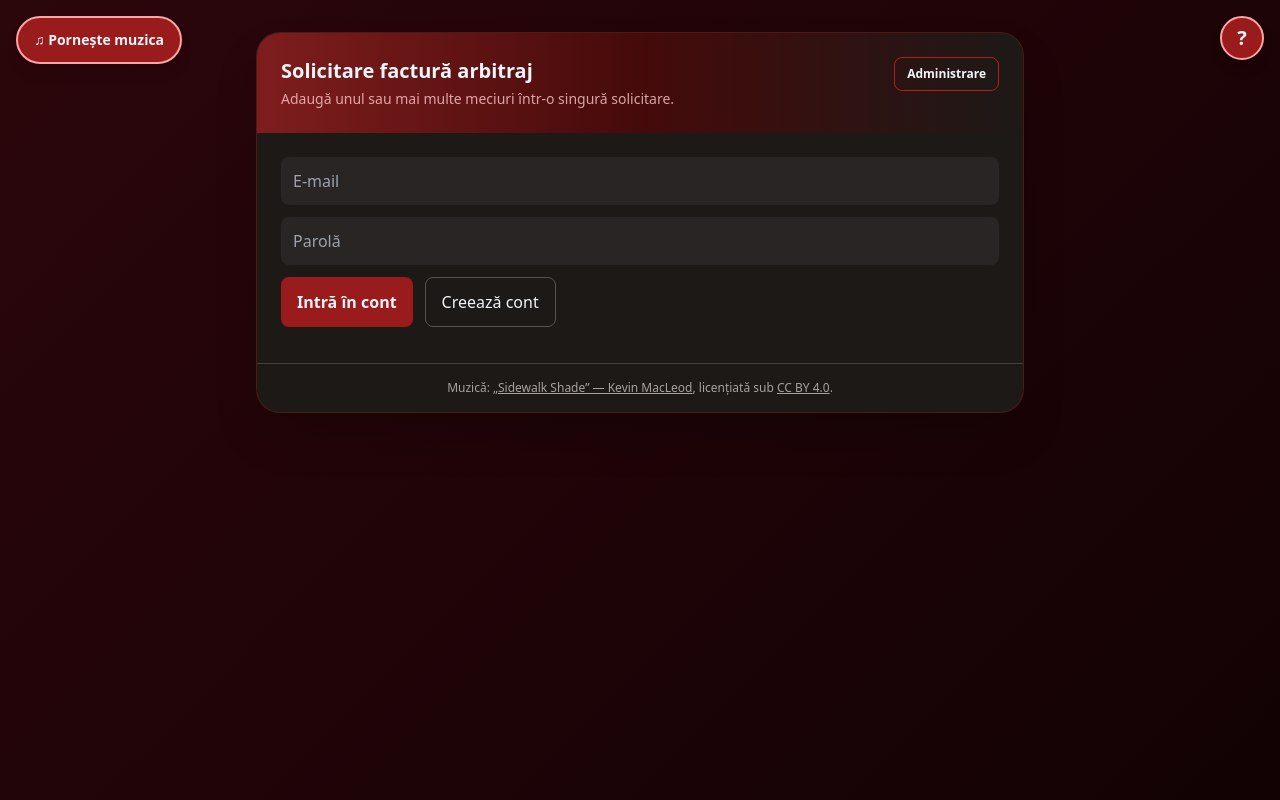
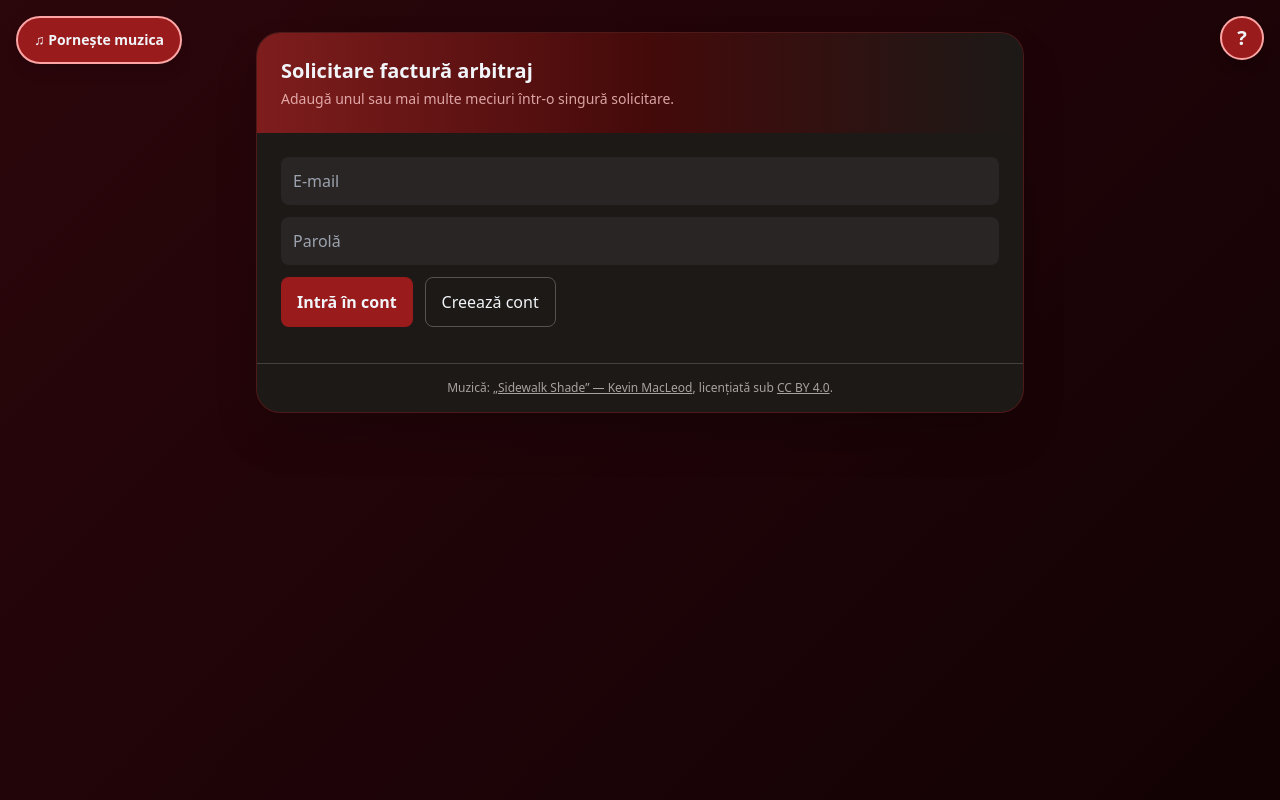
Before and after one commit to Andrei-Orheanu/facturi-arbitraj, a plain HTML site: page index.html in a window 1280 px wide. Drawn offline with nearby package versions, Linux system fonts and the light colour scheme.

Commit message:
Add files via upload

```diff
--- a/index.html
+++ b/index.html
@@ -41,7 +41,7 @@
   <main class="max-w-3xl mx-auto overflow-hidden rounded-3xl border border-red-900/50 bg-stone-900 shadow-2xl">
     <header class="flex items-start justify-between gap-4 bg-gradient-to-r from-red-900 via-red-950 to-stone-900 p-6">
       <div><h1 class="text-xl font-bold">Solicitare factură arbitraj</h1><p class="mt-1 text-sm text-red-200/80">Adaugă unul sau mai multe meciuri într-o singură solicitare.</p></div>
-      <div class="flex flex-wrap justify-end gap-2"><button id="installButton" type="button" class="hidden rounded-lg border border-red-300 px-3 py-2 text-xs font-bold">Instalează aplicația</button><a href="admin.html" class="rounded-lg border border-red-700 px-3 py-2 text-xs font-bold">Administrare</a></div>
+      <div class="flex flex-wrap justify-end gap-2"><button id="installButton" type="button" class="hidden rounded-lg border border-red-300 px-3 py-2 text-xs font-bold">Instalează aplicația</button><a id="adminLink" href="admin.html" class="hidden rounded-lg border border-red-700 px-3 py-2 text-xs font-bold">Administrare</a></div>
     </header>
     <section id="auth" class="p-6">
       <form id="authForm" class="space-y-3">
@@ -98,7 +98,7 @@ function localToday(){const now=new Date(),offset=now.getTimezoneOffset()*60000;
 function addEntry(){const fragment=$('entry').content.cloneNode(true),card=fragment.querySelector('.entry');card.querySelector('.data').max=localToday();card.querySelector('.remove').onclick=()=>{if(document.querySelectorAll('.entry').length===1)return;card.remove();refreshEntryTitles();updateTotal()};card.querySelector('.suma').oninput=updateTotal;$('entries').append(fragment);refreshEntryTitles()}
 function updatePayment(){const isBank=document.querySelector('[name="plata"][value="BANK"]').checked,iban=$('iban');iban.classList.toggle('hidden',!isBank);iban.required=isBank}
 function message(text,warning=false){$('formMessage').textContent=text;$('formMessage').className=`text-sm ${warning?'text-amber-200':'text-emerald-300'}`}
-async function show(session){user=session?.user;$('auth').classList.toggle('hidden',!!user);$('app').classList.toggle('hidden',!user);if(user)$('identity').textContent=user.email}
+async function show(session){user=session?.user;$('auth').classList.toggle('hidden',!!user);$('app').classList.toggle('hidden',!user);$('adminLink').classList.add('hidden');if(!user)return;const currentUser=user;$('identity').textContent=currentUser.email;const {data}=await sb.from('profiles').select('role').eq('id',currentUser.id).maybeSingle();if(user?.id===currentUser.id&&data?.role==='admin')$('adminLink').classList.remove('hidden')}
 async function submit(event){event?.preventDefault();const button=$('submit'),payment=document.querySelector('[name="plata"]:checked').value,all=entries();
   if(!all.length||all.some(item=>!item.campionat||!item.echipa1||!item.echipa2||!item.data_meci||!(item.suma_totala>0)))return message('Completează toate datele fiecărui meci.',true);
   if(all.some(item=>item.data_meci>localToday()))return message('Data unui meci nu poate fi în viitor.',true);
```
